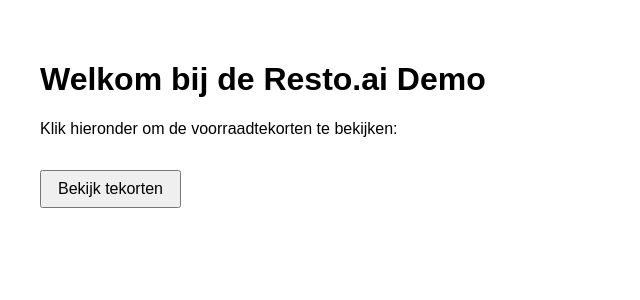
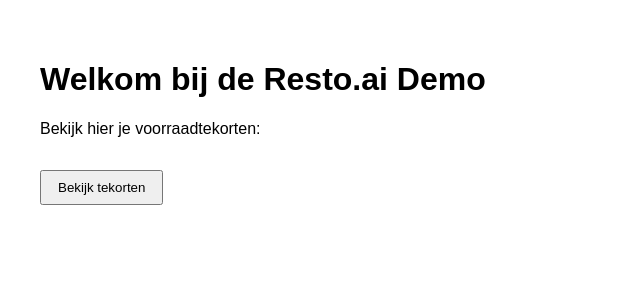
Before and after one commit to GetRestoAI/restoai-demo, a Next.js app: page / in a window 1280 px wide. Shown: the top 300 px of the page, without its empty margins (0-640 px from the left). Built offline with nearby package versions, Linux system fonts and the light colour scheme.

Commit message:
Add files via upload

```diff
--- a/pages/index.js
+++ b/pages/index.js
@@ -2,11 +2,11 @@
 
 export default function Home() {
   return (
-    <main style={{ fontFamily: 'Arial, sans-serif', padding: '2rem' }}>
+    <main style={{ fontFamily: 'Arial', padding: '2rem' }}>
       <h1>Welkom bij de Resto.ai Demo</h1>
-      <p>Klik hieronder om de voorraadtekorten te bekijken:</p>
+      <p>Bekijk hier je voorraadtekorten:</p>
       <Link href="/tekorten">
-        <button style={{ marginTop: '1rem', padding: '0.5rem 1rem', fontSize: '1rem' }}>
+        <button style={{ marginTop: '1rem', padding: '0.5rem 1rem' }}>
           Bekijk tekorten
         </button>
       </Link>
```
Also changed, not shown: pages/tekorten.js (+5 -5 lines).
